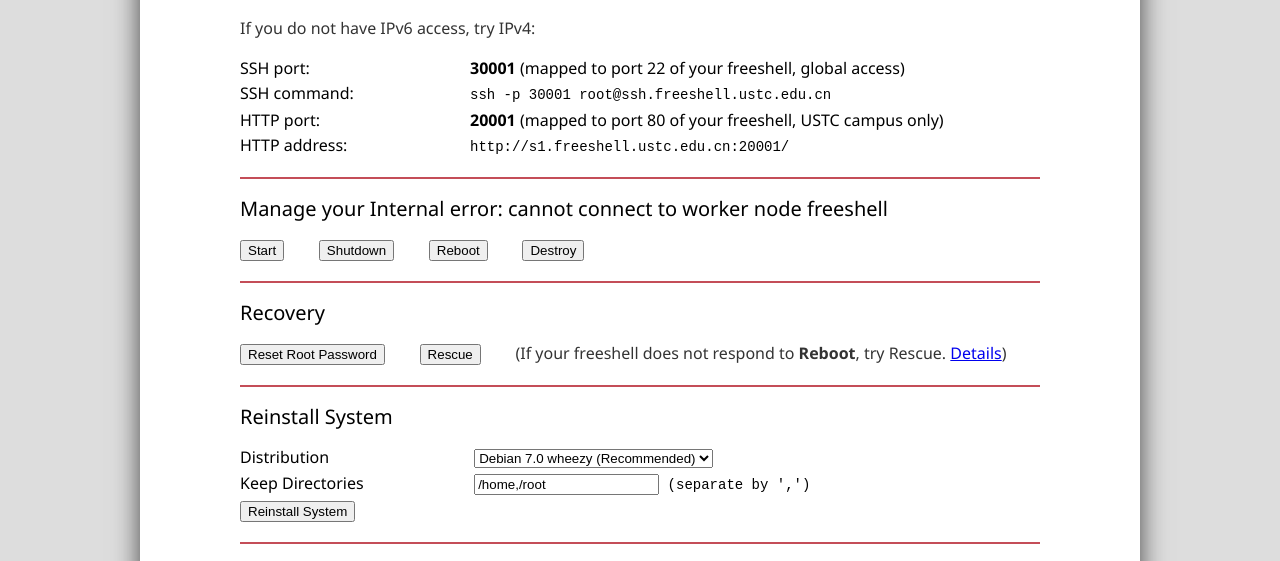
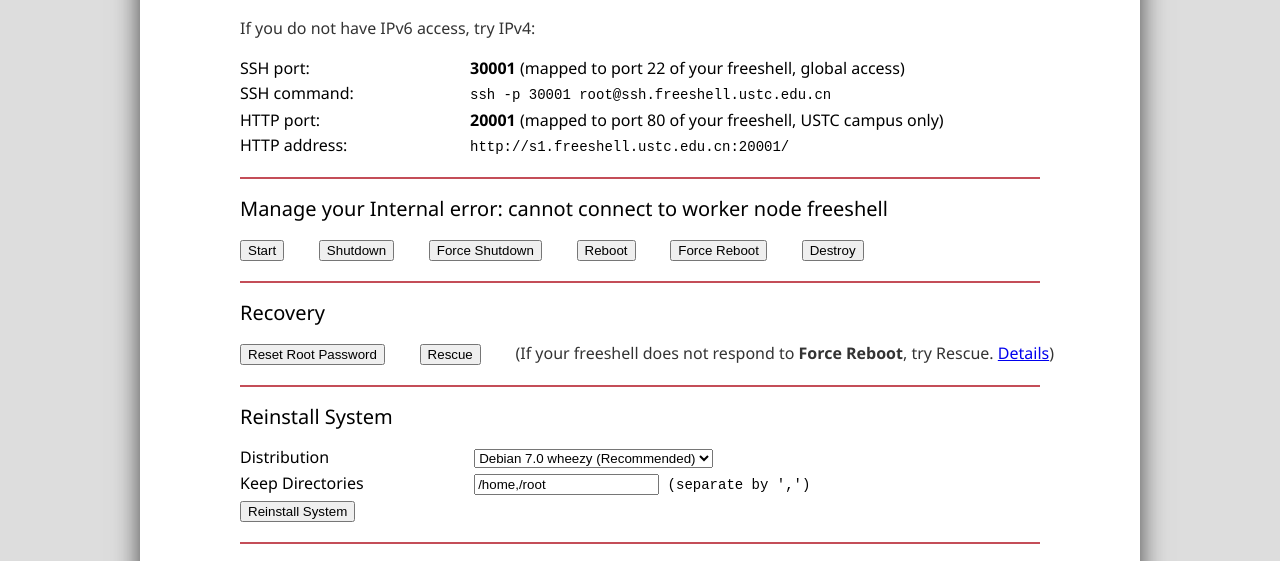
Before and after one commit to bojieli/freeshell, a PHP site: page /admin.php in a window 1280 px wide. Shown: the part 454-1015 px from the top of the page. Run offline with PHP 8.4, Linux system fonts and the light colour scheme; the visitor is signed in with stand-in values (Sample User, id 1); tables that the repository leaves empty hold one stand-in row (values such as "Sample post"); a stand-in replaces the project's code that opens the database connection.

Commit message:
[new feature] force reboot and force shutdown

```diff
--- a/http/admin.php
+++ b/http/admin.php
@@ -144,7 +144,9 @@ if ($num_shells >= 2) {
 <p class="buttons">
   <span><button id="btn-manage-start" onclick="manage('start')">Start</button></span>
   <span><button id="btn-manage-stop" onclick="manage('stop')">Shutdown</button></span>
+  <span><button id="btn-manage-force-stop" onclick="manage('force-stop')">Force Shutdown</button></span>
   <span><button id="btn-manage-reboot" onclick="manage('reboot')">Reboot</button></span>
+  <span><button id="btn-manage-force-reboot" onclick="manage('force-reboot')">Force Reboot</button></span>
   <span><button id="btn-manage-destroy" onclick="manage('destroy')">Destroy</button></span>
 </p>
 
@@ -153,7 +155,7 @@ if ($num_shells >= 2) {
 <p class="buttons">
   <span><button id="btn-manage-reset-root" onclick="manage('reset-root')">Reset Root Password</button></span>
   <span><button id="btn-manage-rescue" onclick="manage('rescue')">Rescue</button></span>
-  <span class="smaller">(If your freeshell does not respond to <strong>Reboot</strong>, try Rescue. <a href="faq.html#29" target="_blank">Details</a>)</span>
+  <span class="smaller">(If your freeshell does not respond to <strong>Force Reboot</strong>, try Rescue. <a href="faq.html#29" target="_blank">Details</a>)</span>
 </p>
 
 <div id="progbar"></div>
--- a/http/manage.php
+++ b/http/manage.php
@@ -20,10 +20,11 @@ if (empty($a))
 switch ($_POST['action']) {
     case 'start':
     case 'reboot':
+    case 'force-reboot':
     case 'stop':
+    case 'force-stop':
         control_vz($a['nodeno'], $_POST['action'], $id);
-        send_manage_notify_email($email, $id,
-            ($_POST['action'] == 'stop' ? 'stopped' : $_POST['action'].'ed'));
+        send_manage_notify_email($email, $id, strtoupper($_POST['action']));
         break;
     case 'reset-root':
         reset_passwd($email, $a['nodeno'], $id);
```
Also changed, not shown: 1 other file.
